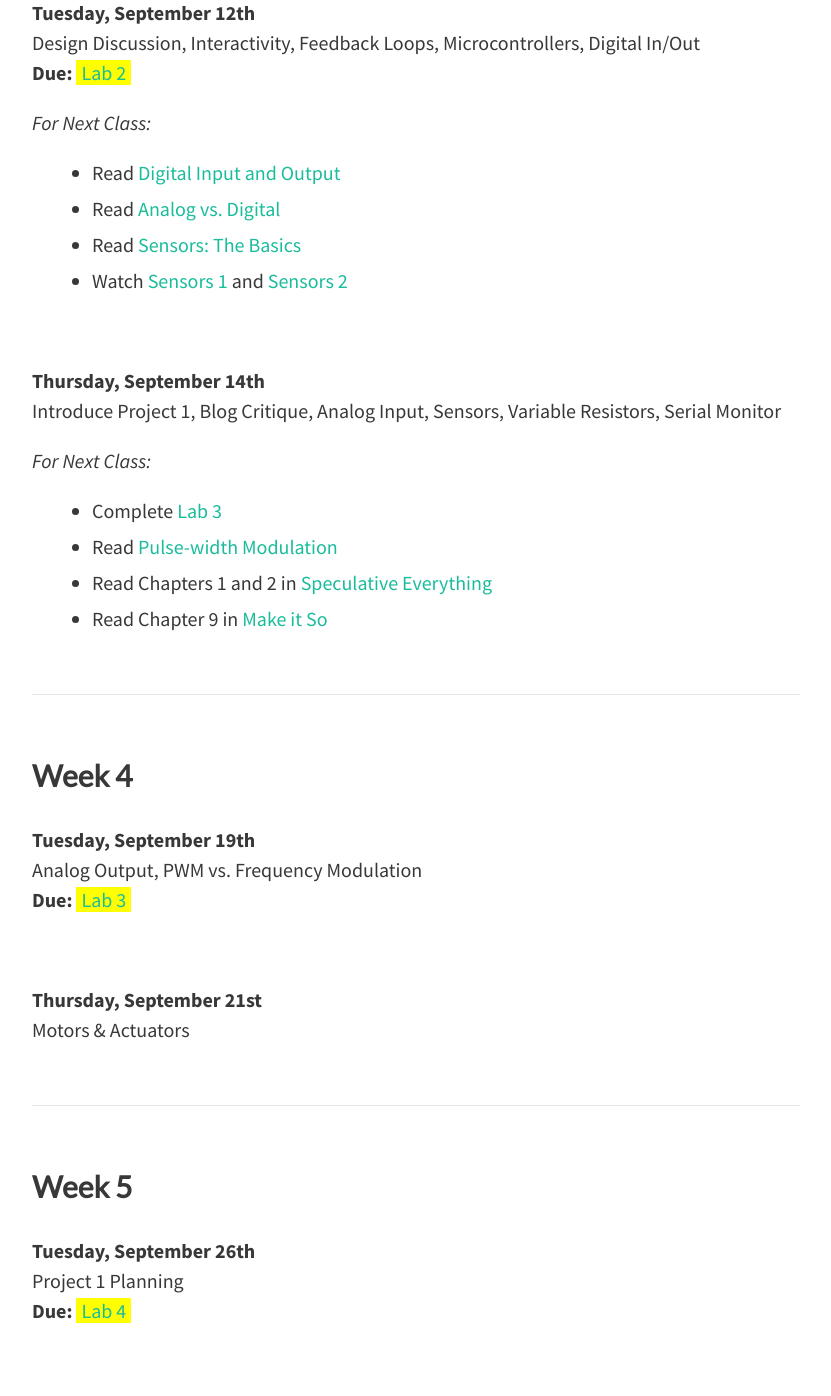
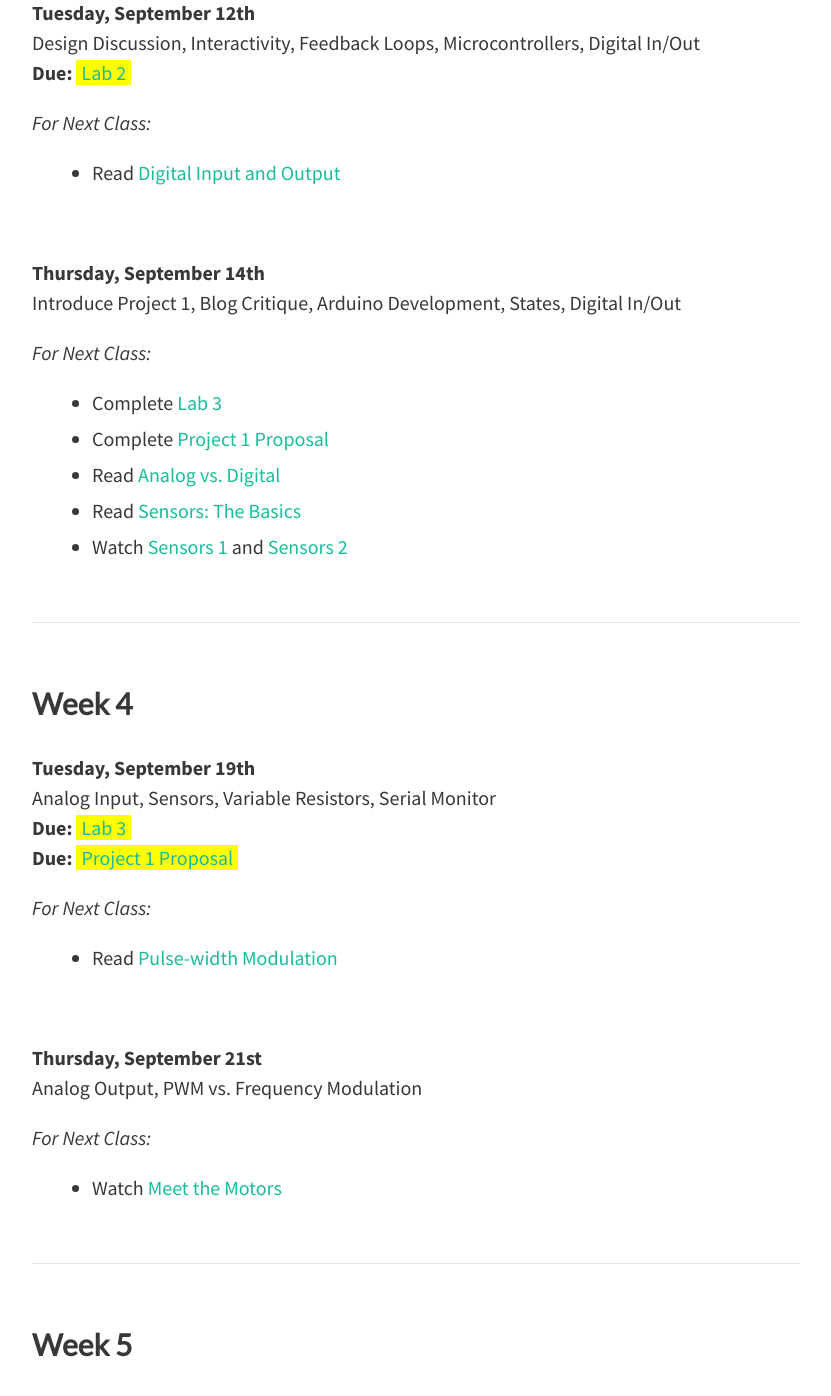
Before and after one commit to coloringchaos/object-f17, a Jekyll site: the page built from schedule.md, in a window 1280 px wide and 1400 px high, scrolled down 2298 px. Shown: the top 1396 px of the window, without its empty margins (224-1055 px from the left). Built offline with Jekyll 4.4.1, drawn with Linux system fonts in a browser that asks for light colours; nearby versions of some CDN libraries; some of the changed text lies outside the part shown.

Commit message:
schedule modifications

```diff
--- a/schedule.md
+++ b/schedule.md
@@ -63,57 +63,35 @@ feature-img: "img/bg1.jpg"
 *For Next Class:*
 
 + Read [Digital Input and Output](https://itp.nyu.edu/physcomp/lessons/microcontrollers/digital-input-output/)
+
+<br>
+
+**Thursday, September 14th** <br>Introduce Project 1, Blog Critique, Arduino Development, States, Digital In/Out
+
+*For Next Class:*
++ Complete [Lab 3](/object-f17/lab-3)
++ Complete [Project 1 Proposal]()
 + Read [Analog vs. Digital](https://learn.sparkfun.com/tutorials/analog-vs-digital)
 + Read [Sensors: The Basics](https://itp.nyu.edu/physcomp/lessons/sensors-the-basics/)
 + Watch [Sensors 1](https://vimeo.com/102042976) and [Sensors 2](https://vimeo.com/102044250)
-
-<br>
-
-**Thursday, September 14th** <br>Introduce Project 1, Blog Critique, Analog Input, Sensors, Variable Resistors, Serial Monitor
-
-*For Next Class:*
-+ Complete [Lab 3](/object-f17/lab-3)
-+ Read [Pulse-width Modulation](https://learn.sparkfun.com/tutorials/pulse-width-modulation)
-+ Read Chapters 1 and 2 in [Speculative Everything](http://object.ariellehein.com/readings/SpeculativeEverything.pdf)
-+ Read Chapter 9 in [Make it So](http://object.ariellehein.com/readings/MakeItSo.pdf)
+<!-- + Read [Pulse-width Modulation](https://learn.sparkfun.com/tutorials/pulse-width-modulation) -->
+<!-- + Read Chapters 1 and 2 in [Speculative Everything](http://object.ariellehein.com/readings/SpeculativeEverything.pdf) -->
+<!-- + Read Chapter 9 in [Make it So](http://object.ariellehein.com/readings/MakeItSo.pdf) -->
 
 <hr>
 
 ### Week 4
 
-**Tuesday, September 19th**<br>Analog Output, PWM vs. Frequency Modulation
+**Tuesday, September 19th**<br>Analog Input, Sensors, Variable Resistors, Serial Monitor
 <br>**Due:** <span class="highlight">[Lab 3](/object-f17/lab-3)</span>
+<br>**Due:** <span class="highlight">[Project 1 Proposal]()</span>
 
-
+*For Next Class:*
++ Read [Pulse-width Modulation](https://learn.sparkfun.com/tutorials/pulse-width-modulation)
 
 <br>
 
-**Thursday, September 21st**<br>Motors & Actuators
-
-<!--
-*For Next Class:*
-
- -->
-
-<hr>
-
-### Week 5
-
-**Tuesday, September 26th**<br>Project 1 Planning
-<br>**Due:** <span class="highlight">[Lab 4]()</span>
-
-<!-- <br> Analog Output, PWM vs. Frequency Modulation <br> **Due:** <span class="highlight">[Lab 5](/object-spring-17/lab-5)</span>
-
-*For Next Class:*
-
-+ Submit Project 1 Proposal
-+ Work on [Lab 6](/object-spring-17/lab-6)
- -->
-
-
-<br>
-
-**Thursday, September 28th**<br>Simple Mechanisms
+**Thursday, September 21st**<br>Analog Output, PWM vs. Frequency Modulation
 
 *For Next Class:*
 
@@ -121,14 +99,30 @@ feature-img: "img/bg1.jpg"
 
 <hr>
 
+### Week 5
+
+**Tuesday, September 26th**<br>Motors & Actuators
+<br>**Due:** <span class="highlight">[Lab 4]()</span>
+
+
+<!-- *For Next Class:* -->
+
+
+<br>
+
+**Thursday, September 28th**<br>Motors & Actuators
+
+
+<hr>
+
 ### Week 6
 
-**Tuesday, October 3rd**<br>Motors & Actuators
+**Tuesday, October 3rd**<br>Simple Mechanisms
 <br>**Due:** <span class="highlight">[Lab 5]()</span>
 
 <br>
 
-**Thursday, October 5th**<br>Motors & Actuators
+**Thursday, October 5th**<br>Simple Mechanisms
 
 
 <hr>
```
